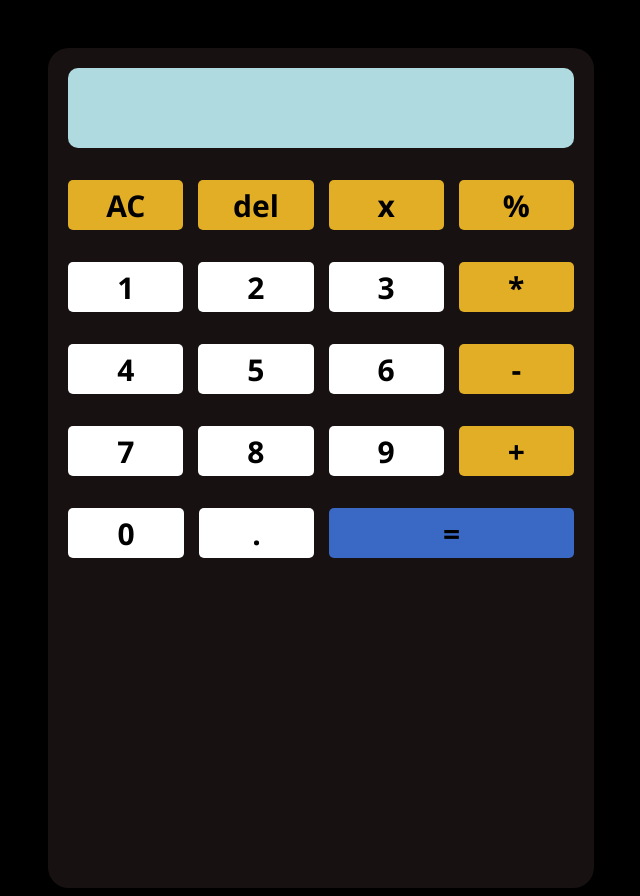
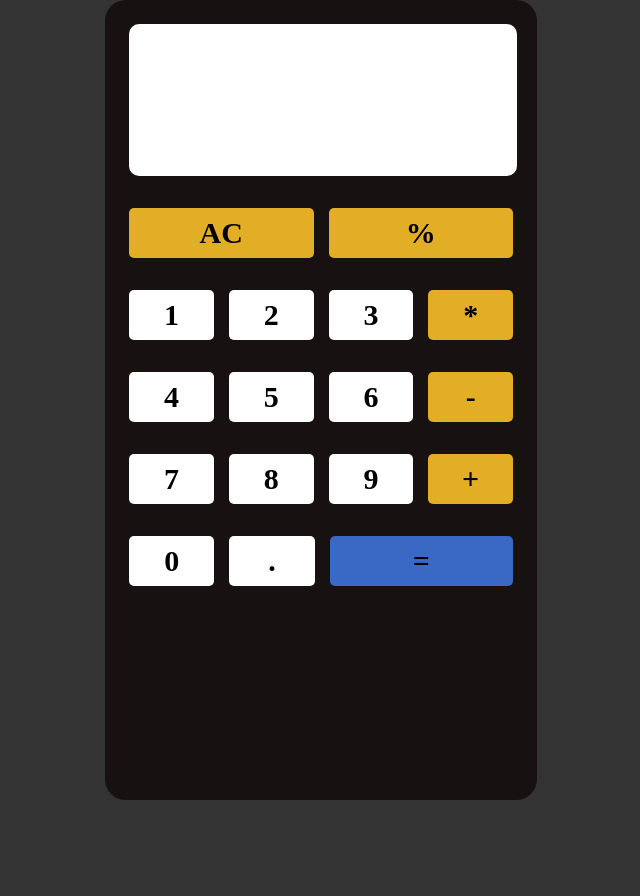
Before and after one commit to yassine-ennatiqi/calaculator, a plain HTML site: page index.html in a window 1280 px wide. Shown: the whole page, without its empty margins (319-959 px from the left). After the commit the page ends 800 px from the top, so only its background shows below. Drawn offline with Linux system fonts and the light colour scheme.

Commit message:
add javaScript

```diff
--- a/index.html
+++ b/index.html
@@ -1,3 +1,4 @@
+                            <!-- BY YASSINE ENNATIQI -->
 <!DOCTYPE html>
 <html lang="en">
 <head>
@@ -7,40 +8,39 @@
     <link rel="stylesheet" href="style.css">
 </head>
 <body>
-    <div class="container">
     <div class="calculator">
-            <div class="screen">
+        <input class="screen" id="screen" readonly>
+        <div class="row">
+            <div class=" operator" onclick="cleear()"><b>AC</b></div>
+
+            <div class=" operator" onclick="append('/')"><b>%</b></div>
         </div>
         <div class="row">
-                <div class="numbers operator"><b>AC</b></div>
-                <div class="numbers operator"><b>del</b></div>
-                <div class="numbers operator"><b>x</b></div>
-                <div class="numbers operator"><b>%</b></div>
+            <div class="numbers" onclick="append('1')"><b>1</b></div>
+            <div class="numbers" onclick="append('2')"><b>2</b></div>
+            <div class="numbers" onclick="append('3')"><b>3</b></div>
+            <div class="operator" onclick="append('*')"><b>*</b></div>
         </div>
         <div class="row">
-                <div class="numbers"><b>1</b></div>
-                <div class="numbers"><b>2</b></div>
-                <div class="numbers"><b>3</b></div>
-                <div class="numbers operator"><b>*</b></div>
+            <div class="numbers" onclick="append('4')"><b>4</b></div>
+            <div class="numbers" onclick="append('5')"><b>5</b></div>
+            <div class="numbers" onclick="append('6')"><b>6</b></div>
+            <div class=" operator" onclick="append('-')"><b>-</b></div>
         </div>
         <div class="row">
-                <div class="numbers"><b>4</b></div>
-                <div class="numbers"><b>5</b></div>
-                <div class="numbers"><b>6</b></div>
-                <div class="numbers operator"><b>-</b></div>
+            <div class="numbers" onclick="append('7')"><b>7</b></div>
+            <div class="numbers" onclick="append('8')"><b>8</b></div>
+            <div class="numbers" onclick="append('9')"><b>9</b></div>
+            <div class=" operator" onclick="append('+')"><b>+</b></div>
         </div>
         <div class="row">
-                <div class="numbers"><b>7</b></div>
-                <div class="numbers"><b>8</b></div>
-                <div class="numbers"><b>9</b></div>
-                <div class="numbers operator"><b>+</b></div>
-            </div>
-            <div class="row">
-                <div class="numbers"><b>0</b></div>
-                <div class="numbers"><b>.</b></div>
-                <div class="numbers equal"><b>=</b></div>
+            <div class="numbers" onclick="append('0')" ><b>0</b></div>
+            <div class="numbers" onclick="append('.')" ><b>.</b></div>
+            <div class="equal" onclick="equal()"><b>=</b></div>
         </div>
     </div>
-    </div>
+
+
+    <script src="script.js"></script>
 </body>
 </html>
--- a/script.js
+++ b/script.js
@@ -0,0 +1,20 @@
+screen = document.getElementById("screen")
+function append(input){
+    screen.value += input
+}
+function cleear(){
+    screen.value = ""
+}
+function equal(){
+
+    try{
+        if (screen.value == ""){
+            screen.value = 0
+        }
+        screen.value = eval(screen.value)
+    }
+    catch{
+        screen.value = "ERROR"
+    }
+
+}
--- a/style.css
+++ b/style.css
@@ -1,24 +1,36 @@
 body{
-    background-color: #000000;
-    font-size: 16px;
-    font-family: 'Segoe UI', Tahoma, Geneva, Verdana, sans-serif;
+    margin: 0;
+    background-color: #333;
+    height: 100vh;
+    user-select: none;
+    display: flex;
+    justify-content: center;
 }
 
 .calculator{
     background-color: #181111;
-    width: 40%;
-    height: 800px;
+    width: 30%;
     border-radius: 1.3em;
-    margin: auto;
-    margin-top: 3em;
-    padding: 20px;
-
+    max-height: 100vh;
+   padding: 1.5em;
+   border: none;
 }
 
 .screen{
     height: 5em;
-    background-color: #AFDADF;
+    background-color: #fff;
     border-radius: 10px;
+    width: 100%;
+    border: none;
+}
+
+.screen::selection {
+    user-select: none;
+}
+
+.screen:focus{
+    outline: none;
+    border: none;
 }
 
 .numbers{
@@ -43,8 +55,29 @@ body{
 .equal{
     flex: 25.5%;
     background-color: #3A68C5;
+    height: 50px;
+    color: #000;
+    border-radius: 5px;
+    display: flex;
+    justify-content: center;
+    align-items: center;
+    font-size: 30px;
 }
 
 .operator{
     background-color: #E1AE26;
+    height: 50px;
+    color: #000;
+    border-radius: 5px;
+    display: flex;
+    justify-content: center;
+    align-items: center;
+    font-size: 30px;
+    flex: 1;
 }
+
+.screen{
+    color: #000;
+    font-family: monospace;
+    font-size: 30px;
+}
```
Lines whose indentation alone changed are shown as unchanged.
